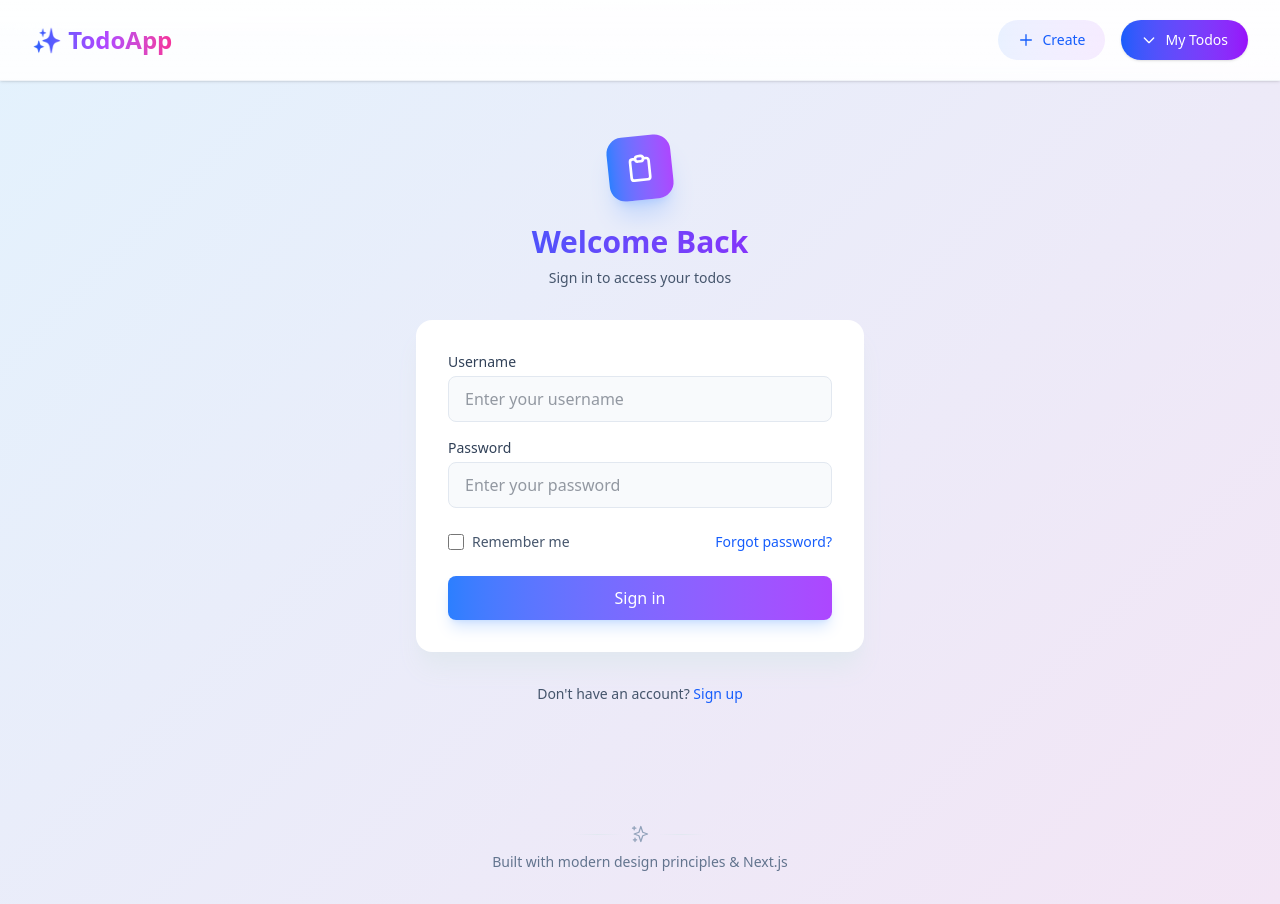
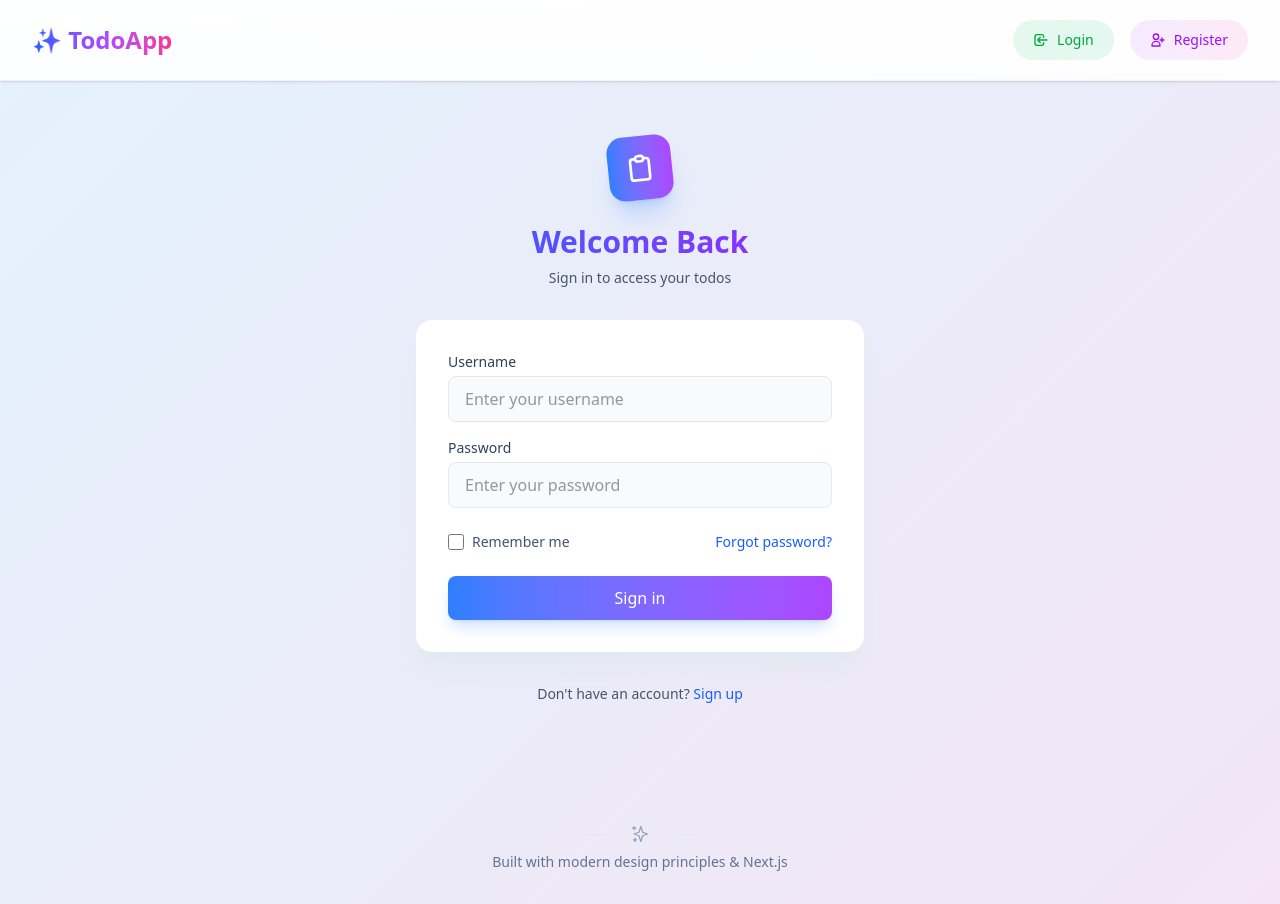
Before and after one commit to prusotamkrydv78/N_Todo, a Next.js app: page /auth/login in a window 1280 px wide. Built offline with nearby package versions, Linux system fonts and the light colour scheme.

Commit message:
authentication with local storage done

```diff
--- a/app/api/auth/login/route.js
+++ b/app/api/auth/login/route.js
@@ -20,9 +20,7 @@ export const POST = async (req) => {
         { status: 400 }
       );
     }
-
     const userFound = await UserModel.findOne({ username });
-
     if (!userFound) {
       return NextResponse.json(
         { message: "Invalid Credentils, Please Try Again!" },
@@ -32,7 +30,7 @@ export const POST = async (req) => {
     const isPasswordValid = await bcrypt.compare(password, userFound.password);
     if (!isPasswordValid) {
       return NextResponse.json(
-        { message: "Invalid password" },
+        { message: "Invalid Credentils, Please Try Again!" },
         { status: 401 }
       );
     }
--- a/app/auth/login/page.jsx
+++ b/app/auth/login/page.jsx
@@ -29,7 +29,16 @@ const LoginPage = () => {
     });
     if (res.ok) {
       // Handle successful login, e.g., redirect to dashboard
-      console.log("Login successful!", await res.json());
+      const user =( await res.json()).user;
+      console.log("user login with ", user);
+      localStorage.setItem(
+        "user",
+        JSON.stringify({
+          isLogined: true,
+          fullName: user.fullName,
+          username: user.username,
+        })
+      );
       router.push("/");
     } else {
       // Handle error
--- a/app/create/page.jsx
+++ b/app/create/page.jsx
@@ -1,8 +1,10 @@
 "use client";
 import { useRouter } from "next/navigation";
 import React, { useEffect } from "react";
+import useAuth from "../hooks/useAuth";
 
 const CreateTodo = ({ todoId }) => {
+
   const router = useRouter();
   const [loading, setLoading] = React.useState(false);
   const [todos, setTodos] = React.useState({
@@ -86,7 +88,8 @@ const CreateTodo = ({ todoId }) => {
     }
   };
 
-  return (
+  return (useAuth() &&
+  (
     <div className="max-w-2xl mx-auto p-4 sm:p-8 bg-gradient-to-br from-blue-50 to-purple-50 rounded-xl sm:rounded-2xl shadow-[0_8px_30px_-12px_rgba(0,0,0,0.1)] border border-blue-100/80">
       <div className="mb-6 sm:mb-8 text-center">
         <h2 className="text-2xl sm:text-3xl font-bold bg-gradient-to-r from-blue-600 to-purple-600 bg-clip-text text-transparent mb-2">
@@ -238,7 +241,7 @@ const CreateTodo = ({ todoId }) => {
         </div>
       </form>
     </div>
-  );
+  ))
 };
 
 export default CreateTodo;
--- /dev/null
+++ b/app/hooks/useAuth.js
@@ -0,0 +1,24 @@
+"use client";
+
+import { useRouter } from "next/navigation";
+
+const { useEffect } = require("react");
+
+const useAuth = () => {
+  const router = useRouter();
+  useEffect(() => {
+    if (!User) {
+      router.push("/auth/login");
+    } else {
+    }
+  }, []);
+  if (!User) {
+    return false;
+  } else {
+    return true;
+  }
+};
+
+export default useAuth;
+
+export const User = JSON.parse(localStorage.getItem("user"));
--- a/app/list/page.jsx
+++ b/app/list/page.jsx
@@ -13,7 +13,7 @@ const Page = async () => {
   }
   const data = await res.json();
 
-  return <List data={data.todos} loading={false} error={null} />;
+  return  <List data={data.todos} loading={false} error={null} />;
 };
 
 export default Page;
--- a/components/Navbar.jsx
+++ b/components/Navbar.jsx
@@ -1,6 +1,18 @@
-import React from 'react'
-import Link from 'next/link';
+"use client";
+import React, { useState } from "react";
+import Link from "next/link";
+import { User } from "@/app/hooks/useAuth";
+import { useRouter } from "next/navigation";
 function Navigation() {
+  const [isDropdownOpen, setIsDropdownOpen] = useState(false);
+  const router = useRouter();
+  const handleLogout = () => {
+    localStorage.removeItem("user");
+    localStorage.setItem("user", JSON.stringify({ isLogined: false }));
+    router.push("/auth/login");
+    setIsDropdownOpen(false);
+    User.isLogined = false;
+  };
   return (
     <nav className="fixed top-0 left-0 right-0 z-50 bg-gradient-to-b from-white/95 to-white/90 backdrop-blur-xl border-b border-slate-200/50 shadow-sm">
       <div className="max-w-7xl mx-auto px-4 sm:px-6 lg:px-8">
@@ -11,12 +23,24 @@ function Navigation() {
             </span>
           </Link>
           <div className="flex items-center gap-3 sm:gap-4">
+            {User?.isLogined && (
+              <>
                 <Link
                   href="/create"
                   className="px-4 sm:px-5 py-2 sm:py-2.5 text-sm font-medium rounded-full bg-gradient-to-r from-blue-500/10 to-purple-500/10 text-blue-600 hover:from-blue-500/20 hover:to-purple-500/20 transition-all duration-300 flex items-center gap-2"
                 >
-              <svg className="w-4 h-4" fill="none" viewBox="0 0 24 24" stroke="currentColor">
-                <path strokeLinecap="round" strokeLinejoin="round" strokeWidth={2} d="M12 4v16m8-8H4" />
+                  <svg
+                    className="w-4 h-4"
+                    fill="none"
+                    viewBox="0 0 24 24"
+                    stroke="currentColor"
+                  >
+                    <path
+                      strokeLinecap="round"
+                      strokeLinejoin="round"
+                      strokeWidth={2}
+                      d="M12 4v16m8-8H4"
+                    />
                   </svg>
                   <span className="hidden sm:inline">Create</span>
                 </Link>
@@ -24,11 +48,105 @@ function Navigation() {
                   href="/list"
                   className="px-4 sm:px-5 py-2 sm:py-2.5 text-sm font-medium rounded-full bg-gradient-to-r from-blue-600 to-purple-600 text-white hover:from-blue-700 hover:to-purple-700 transition-all duration-300 shadow-sm hover:shadow-md hover:-translate-y-0.5 flex items-center gap-2"
                 >
-              <svg className="w-4 h-4" fill="none" viewBox="0 0 24 24" stroke="currentColor">
-                <path strokeLinecap="round" strokeLinejoin="round" strokeWidth={2} d="M19 9l-7 7-7-7" />
+                  <svg
+                    className="w-4 h-4"
+                    fill="none"
+                    viewBox="0 0 24 24"
+                    stroke="currentColor"
+                  >
+                    <path
+                      strokeLinecap="round"
+                      strokeLinejoin="round"
+                      strokeWidth={2}
+                      d="M19 9l-7 7-7-7"
+                    />
                   </svg>
                   <span className="hidden sm:inline">My Todos</span>
                 </Link>
+              </>
+            )}
+
+            {!User && (
+              <>
+                <Link
+                  href="/auth/login"
+                  className="px-4 sm:px-5 py-2 sm:py-2.5 text-sm font-medium rounded-full bg-gradient-to-r from-green-500/10 to-emerald-500/10 text-green-600 hover:from-green-500/20 hover:to-emerald-500/20 transition-all duration-300 flex items-center gap-2"
+                >
+                  <svg
+                    className="w-4 h-4"
+                    fill="none"
+                    viewBox="0 0 24 24"
+                    stroke="currentColor"
+                  >
+                    <path
+                      strokeLinecap="round"
+                      strokeLinejoin="round"
+                      strokeWidth={2}
+                      d="M11 16l-4-4m0 0l4-4m-4 4h14m-5 4v1a3 3 0 01-3 3H6a3 3 0 01-3-3V7a3 3 0 013-3h7a3 3 0 013 3v1"
+                    />
+                  </svg>
+                  <span className="hidden sm:inline">Login</span>
+                </Link>
+                <Link
+                  href="/auth/register"
+                  className="px-4 sm:px-5 py-2 sm:py-2.5 text-sm font-medium rounded-full bg-gradient-to-r from-purple-500/10 to-pink-500/10 text-purple-600 hover:from-purple-500/20 hover:to-pink-500/20 transition-all duration-300 flex items-center gap-2"
+                >
+                  <svg
+                    className="w-4 h-4"
+                    fill="none"
+                    viewBox="0 0 24 24"
+                    stroke="currentColor"
+                  >
+                    <path
+                      strokeLinecap="round"
+                      strokeLinejoin="round"
+                      strokeWidth={2}
+                      d="M18 9v3m0 0v3m0-3h3m-3 0h-3m-2-5a4 4 0 11-8 0 4 4 0 018 0zM3 20a6 6 0 0112 0v1H3v-1z"
+                    />
+                  </svg>
+                  <span className="hidden sm:inline">Register</span>
+                </Link>
+              </>
+            )}
+            {User?.isLogined && (
+              <div className="relative">
+                <button
+                  onClick={() => setIsDropdownOpen(!isDropdownOpen)}
+                  className="p-2 rounded-full hover:bg-gray-100 transition-all duration-300"
+                >
+                  <svg
+                    className="w-6 h-6 text-gray-600"
+                    fill="none"
+                    viewBox="0 0 24 24"
+                    stroke="currentColor"
+                  >
+                    <path
+                      strokeLinecap="round"
+                      strokeLinejoin="round"
+                      strokeWidth={2}
+                      d="M16 7a4 4 0 11-8 0 4 4 0 018 0zM12 14a7 7 0 00-7 7h14a7 7 0 00-7-7z"
+                    />
+                  </svg>
+                </button>
+
+                {isDropdownOpen && (
+                  <div className="absolute right-0 mt-2 w-48 bg-white rounded-lg shadow-lg py-2 border border-gray-200">
+                    <Link
+                      href="/settings"
+                      className="block px-4 py-2 text-sm text-gray-700 hover:bg-gray-100"
+                    >
+                      Settings
+                    </Link>
+                    <button
+                      onClick={handleLogout}
+                      className="block w-full text-left px-4 py-2 text-sm text-red-600 hover:bg-gray-100"
+                    >
+                      Logout
+                    </button>
+                  </div>
+                )}
+              </div>
+            )}
           </div>
         </div>
       </div>
```
Also changed, not shown: components/List.jsx (+10 -1 lines). Lines whose indentation alone changed are shown as unchanged.
